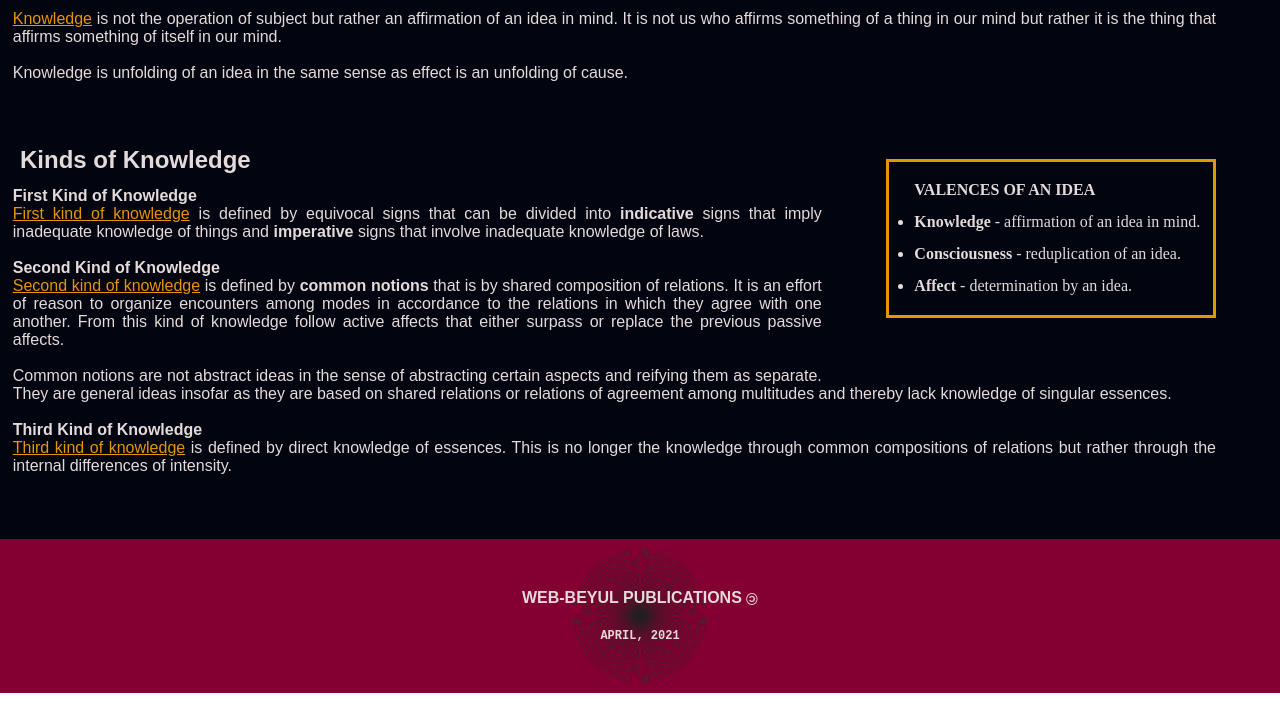
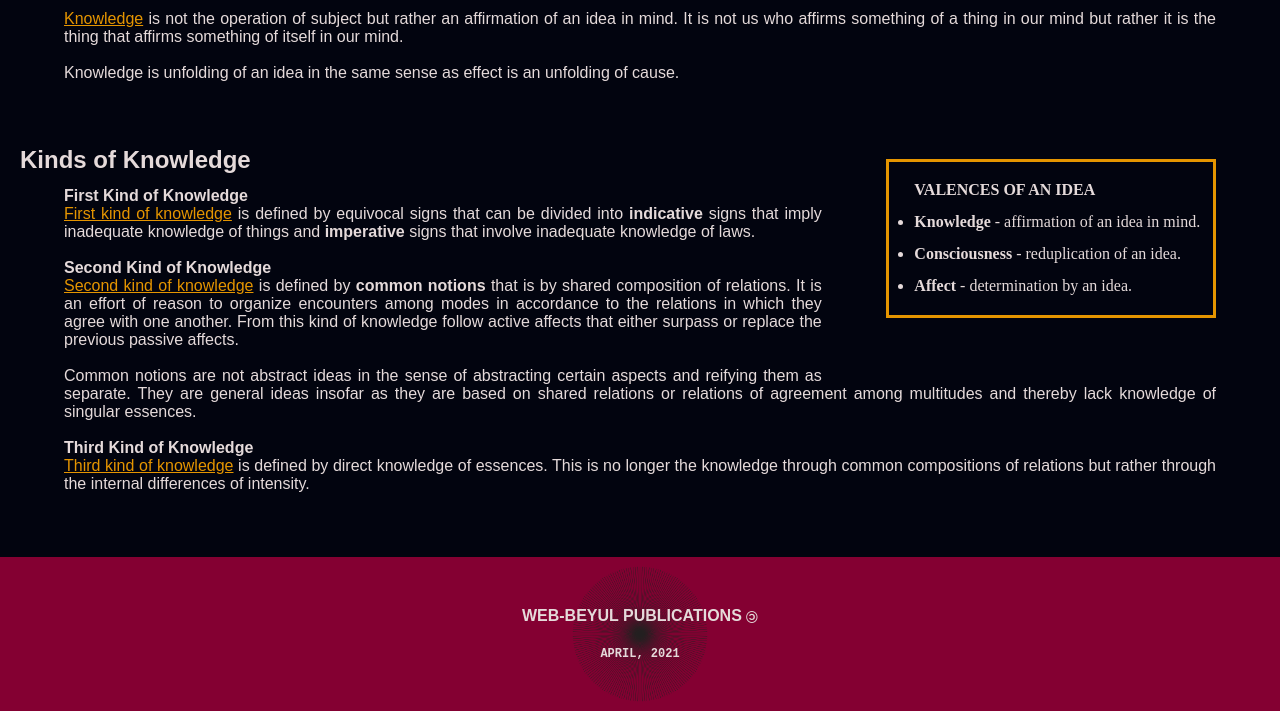
Before and after one commit to Lasha-Less/beyul, a plain HTML site: page index.html in a window 1280 px wide. Shown: the part 231-942 px from the top of the page. Drawn offline with Linux system fonts and the light colour scheme.

Commit message:
Update stylesRV_1.css

```diff
--- a/stylesRV_1.css
+++ b/stylesRV_1.css
@@ -53,7 +53,7 @@ aside {
 .maintext {
   font-family: sans-serif;
   /*display: flow-root;*/
-  padding: 1% 5% 5% 1%;
+  padding: 1% 5% 5% 5%;
   margin: auto;
   text-align: justify;
 }
```
